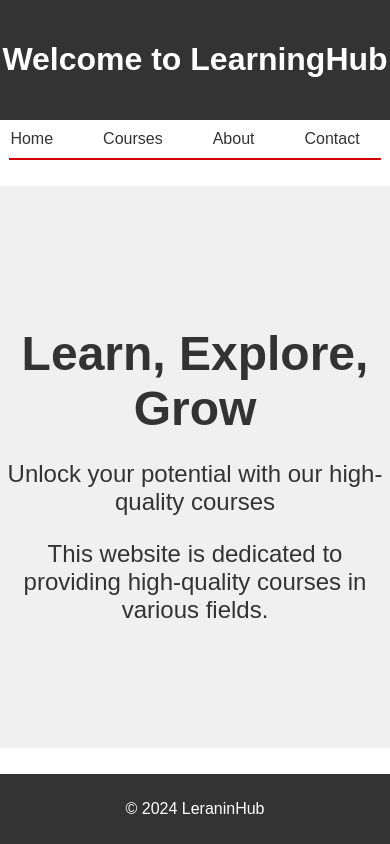
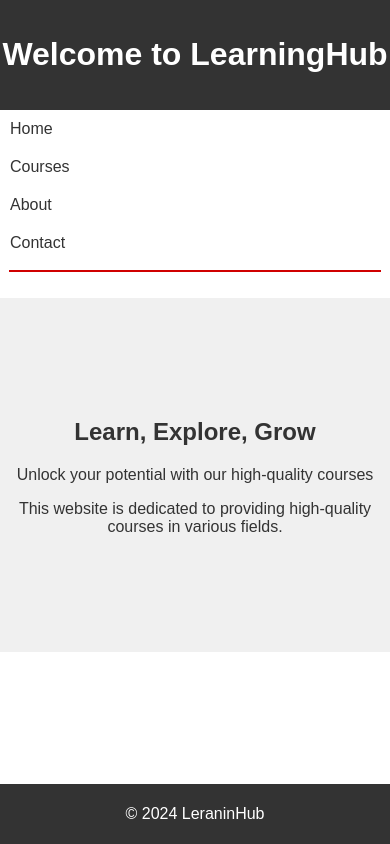
Before and after one commit to sajjad-jafri/tutorialWebsiteWithHTMLCSS, a plain HTML site: page index.html in a window 390 px wide. Drawn offline with Linux system fonts and the light colour scheme.

Commit message:
Responsice style added

```diff
--- a/mystyle.css
+++ b/mystyle.css
@@ -226,3 +226,45 @@ footer {
    bottom: 0;
    width: 100%;
 }
+
+
+/* Responsive Styles */
+@media (max-width: 768px) {
+    .hero-text h2 {
+        font-size: 2rem;
+    }
+
+    .hero-text p {
+        font-size: 1.2rem;
+    }
+
+    nav ul {
+        flex-direction: column;
+    }
+
+    nav ul li {
+        margin: 10px 0;
+    }
+
+    nav ul li a {
+        padding: 10px;
+    }
+}
+
+@media (max-width: 480px) {
+    .hero-text h2 {
+        font-size: 1.5rem;
+    }
+
+    .hero-text p {
+        font-size: 1rem;
+    }
+
+    header {
+        padding: 15px 0;
+    }
+
+    footer {
+        padding: 5px 0;
+    }
+}
```
